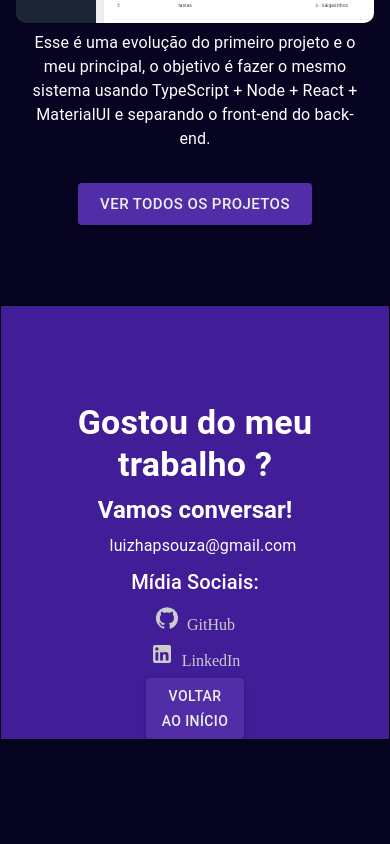
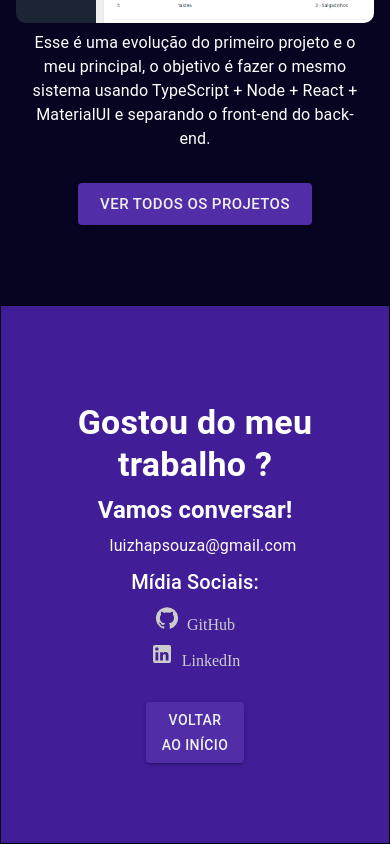
Before and after one commit to LuHenriSouza/portifolio, a React (Vite) app: page / in a window 390 px wide. Shown: the part 1649-2493 px from the top of the page. Before the commit the page ends 2389 px from the top, so only its background shows below. Built offline with nearby package versions, Linux system fonts and the light colour scheme.

Commit message:
Footer e Barra de progresso melhorada para smartphones

```diff
--- a/src/pages/projetos/Projetos.tsx
+++ b/src/pages/projetos/Projetos.tsx
@@ -73,7 +73,7 @@ export const Projetos: React.FC = () => {
 					:
 					<>
 						<LinearProgress />
-						{smDown && (<CircularProgress sx={{ backgroundColor: "#fff" }} />)}
+						{smDown && (<CircularProgress sx={{ color: "#fff" }} />)}
 					</>
 				})
 
--- a/src/shared/components/footer/Footer.tsx
+++ b/src/shared/components/footer/Footer.tsx
@@ -41,8 +41,8 @@ export const Footer: React.FC<IFooterProps> = ({ children }) => {
 								<Link href="https://www.linkedin.com/in/luiz-henrique-aparecido-de-souza-699ab91ba" underline="hover"><LinkedInIcon sx={{ mr: 1 }} />LinkedIn</Link>
 							</Box>
 						</Grid>
-						<Grid item xs={smDown ? 12 : 2} display={'flex'} justifyContent={'center'}>
-							<Button variant='contained' sx={{ maxHeight: 80 }} onClick={scrollToTop}>Voltar <br />ao Início</Button>
+						<Grid item xs={smDown ? 12 : 2} display={'flex'} justifyContent={'center'} mt={3}>
+							<Button variant='contained' sx={smDown ? { maxHeight: 80, mb: 10 } : { maxHeight: 80 }} onClick={scrollToTop}>Voltar <br />ao Início</Button>
 						</Grid>
 					</Grid>
 				</Container>
```
